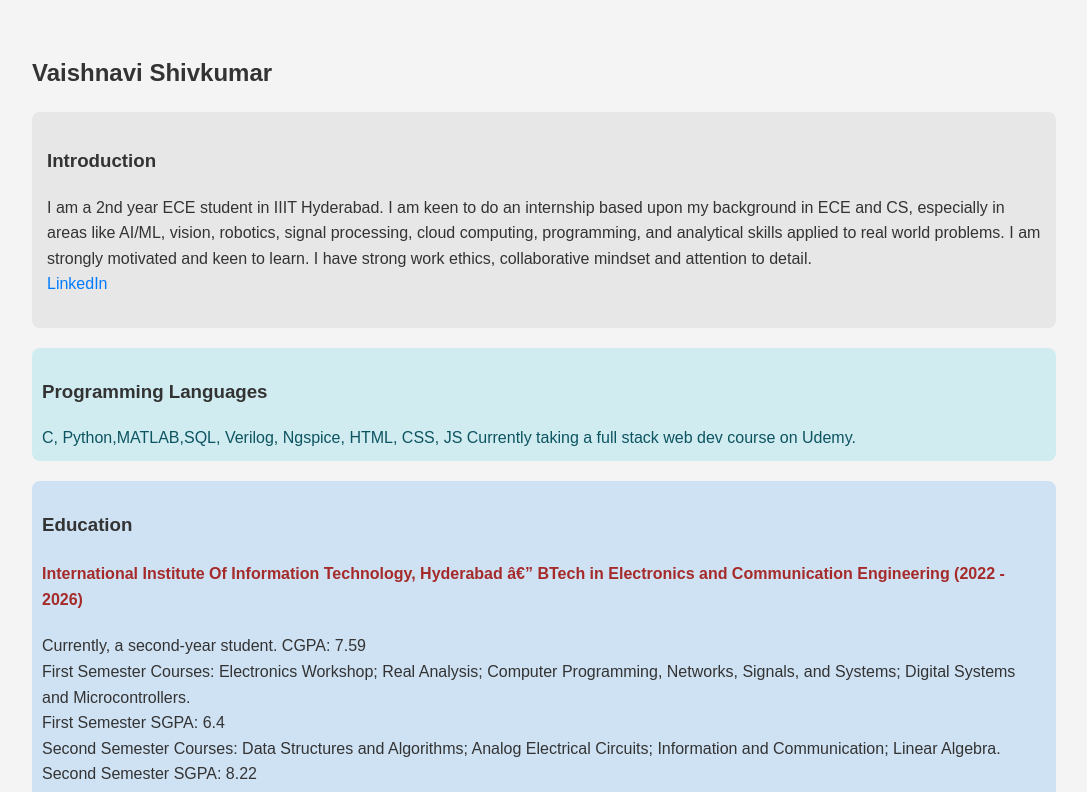
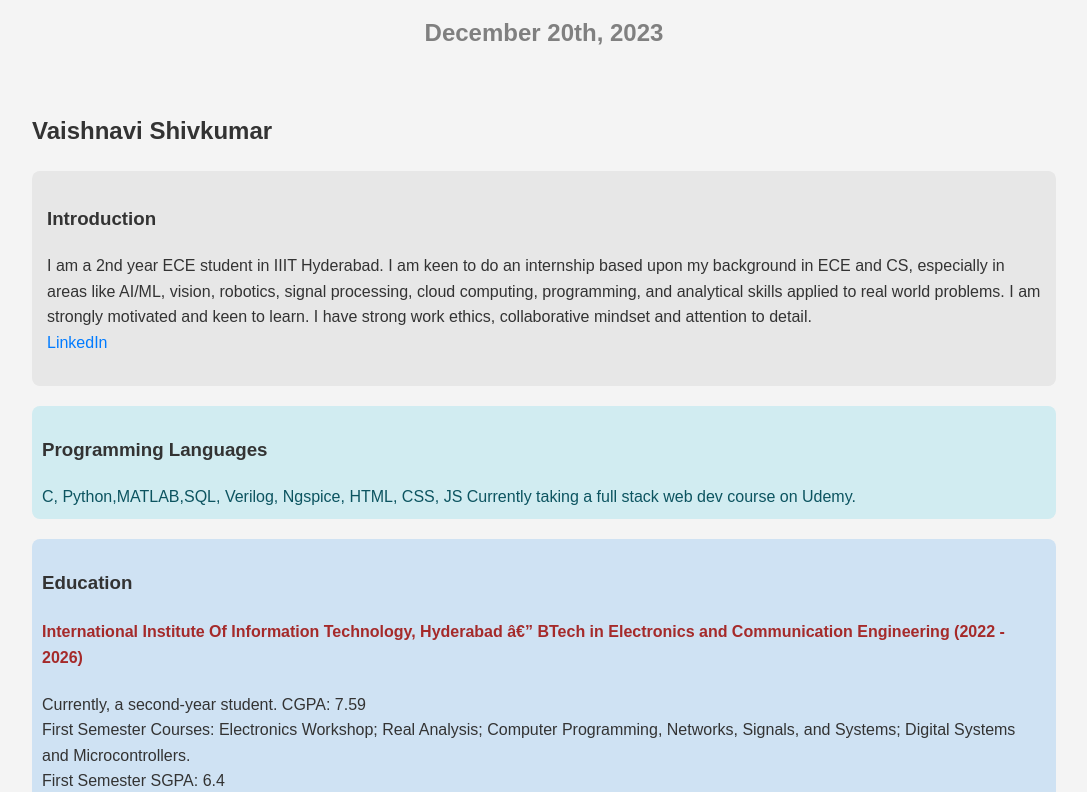
Before and after one commit to v4ishnavi/online-resume, a plain HTML site: page index.html in a window 1280 px wide. Shown: the part 80-872 px from the top of the page, without its empty margins (96-1183 px from the left). Drawn offline with Linux system fonts and the light colour scheme.

Commit message:
Add files via upload

```diff
--- a/index.html
+++ b/index.html
@@ -10,6 +10,7 @@
 
 <body>
     <h1>Online Resume</h1>
+    <h2 class = date>December 20th, 2023 </h2>
     <div class="main">
         <h2> Vaishnavi Shivkumar </h2>
         <div class="intro">
--- a/styles.css
+++ b/styles.css
@@ -13,6 +13,10 @@ h1, h2, h3, h4 {
 }
 h1{
     text-align: center;
+}
+.date {
+    text-align: center;
+    color:gray;
 }
 a {
     color: #007bff;
```
